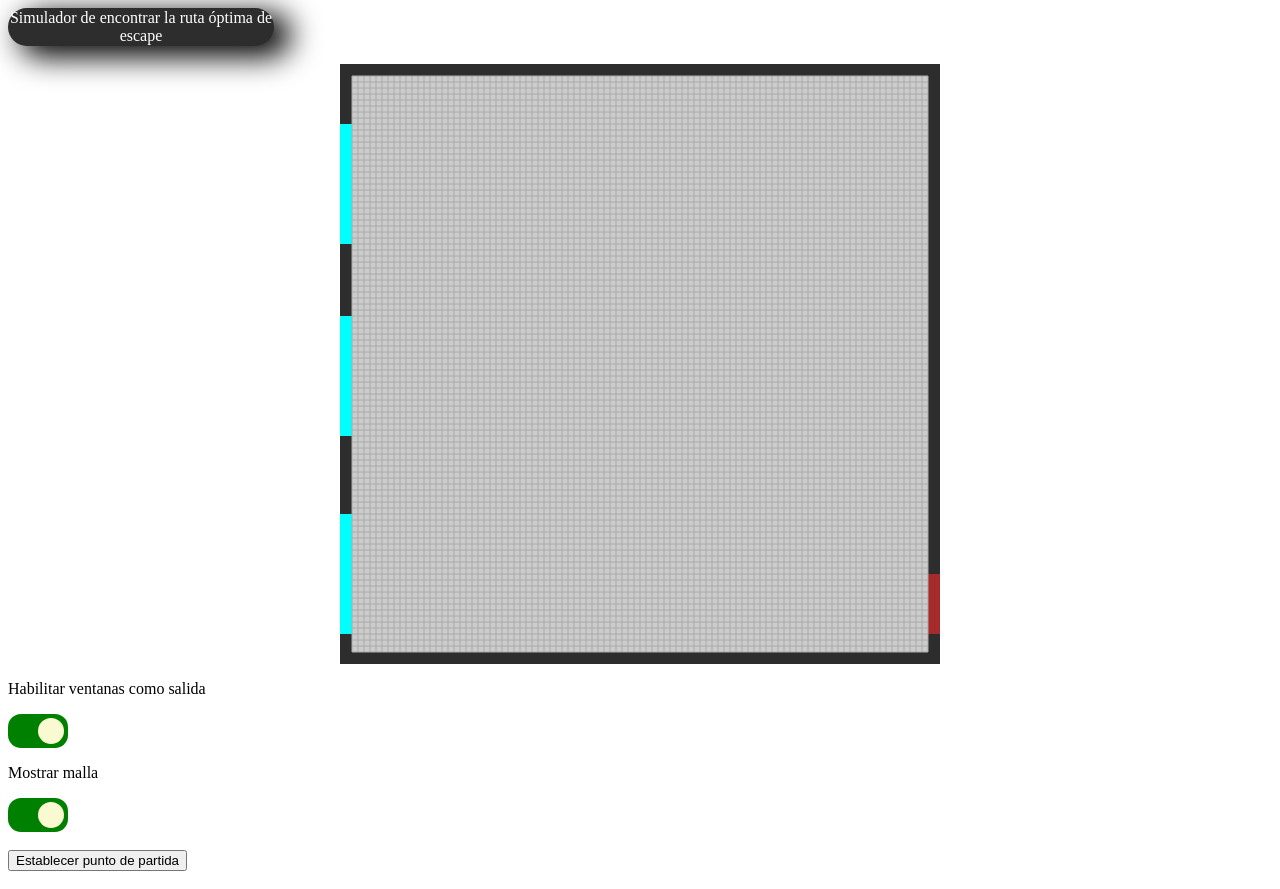
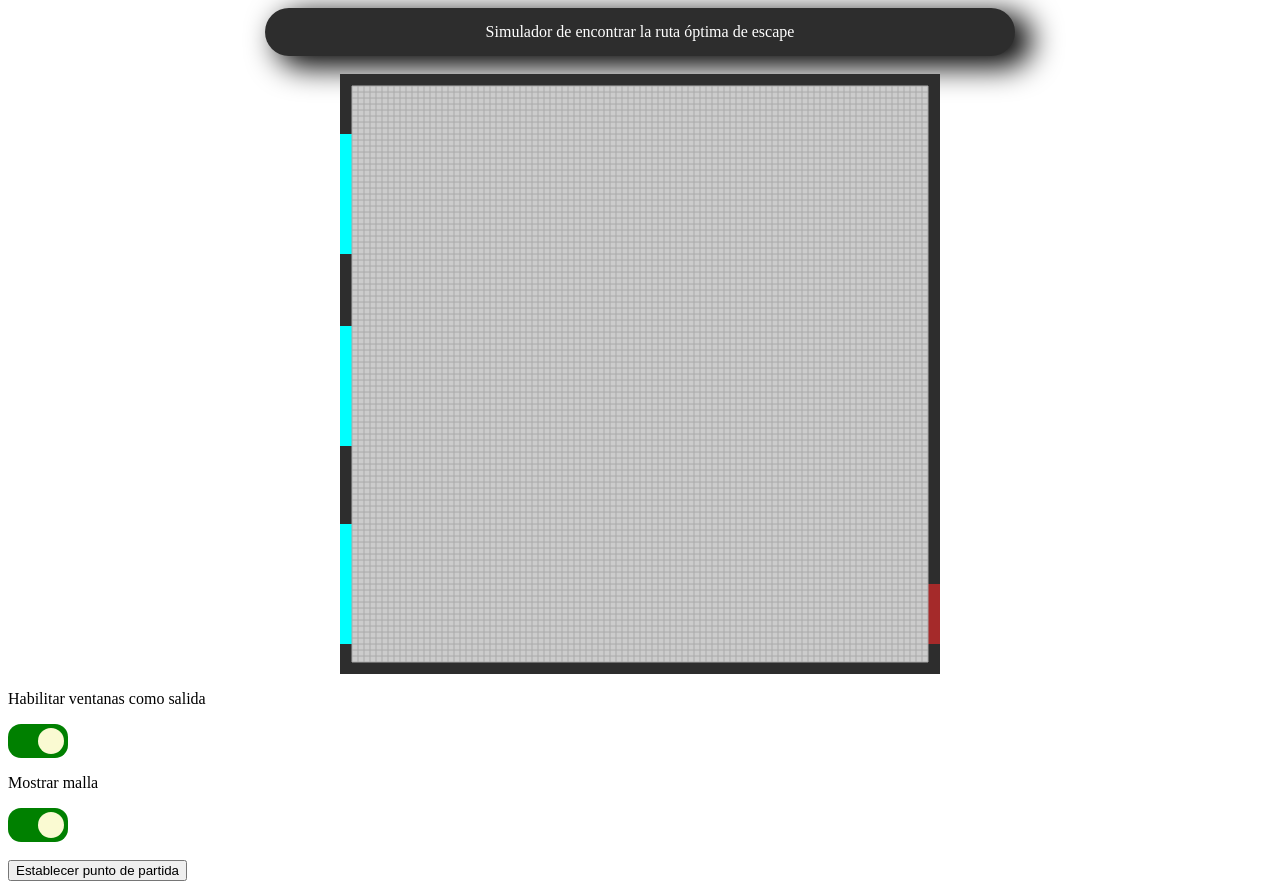
Before and after one commit to psfer07/aco, a plain HTML site: page index.html in a window 1280 px wide. Drawn offline with Linux system fonts and the light colour scheme.

Commit message:
Minor ui fix
Centered title and generally improved

```diff
--- a/styles.css
+++ b/styles.css
@@ -4,8 +4,9 @@ header {
     box-shadow: 14px 8px 30px 3px #000000;
     color: #fff;
     text-align: center;
-    padding: 1px;
-    width: 33vh;
+    margin: 0 auto;
+    padding: 15px;
+    width: 90vh;
 }
 canvas {
     display: block;
```
